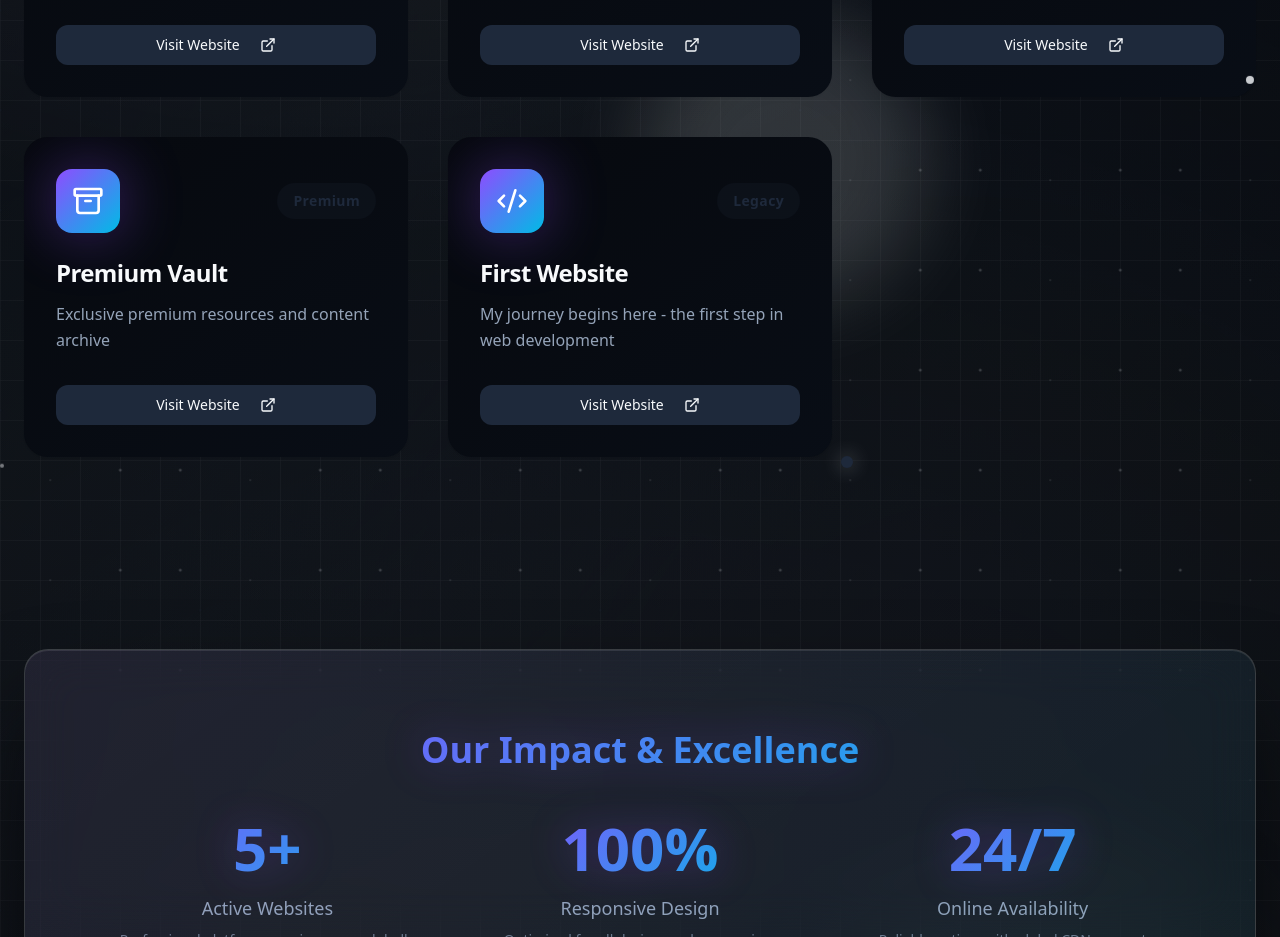
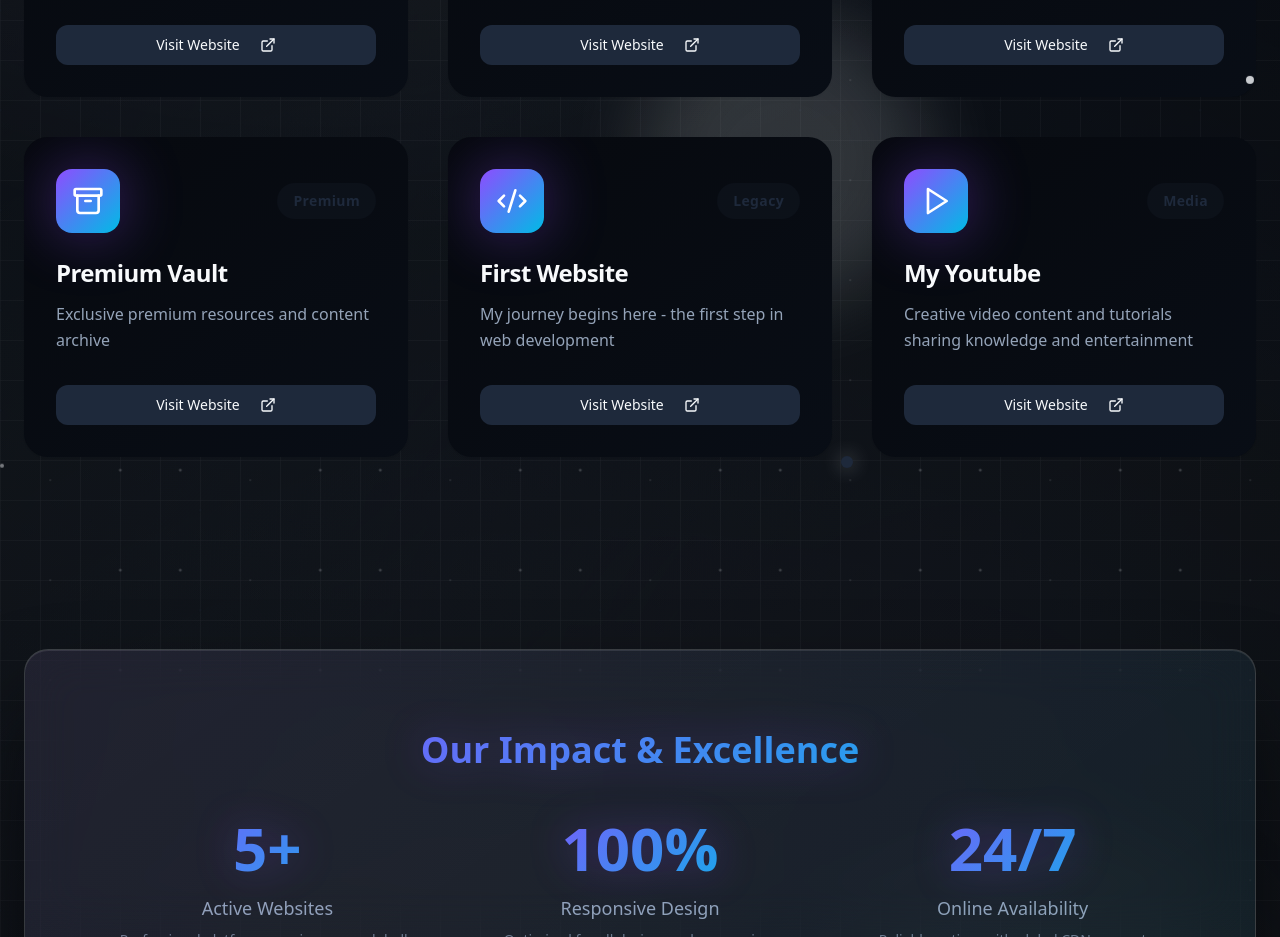
Before and after one commit to shreyagarwal72/nextup-hub, a React (Vite) app: page / in a window 1280 px wide. Shown: the part 1340-2277 px from the top of the page. Built offline with nearby package versions, Linux system fonts and the light colour scheme; the HTML template or start-up script is replaced by a standard one.

Commit message:
Add Youtube button

```diff
--- a/src/pages/Index.tsx
+++ b/src/pages/Index.tsx
@@ -1,6 +1,6 @@
 import { Button } from "@/components/ui/button";
 import { Card, CardContent, CardDescription, CardHeader, CardTitle } from "@/components/ui/card";
-import { ExternalLink, Globe, Code2, Wrench, Archive, Gamepad2, Mail } from "lucide-react";
+import { ExternalLink, Globe, Code2, Wrench, Archive, Gamepad2, Mail, Play } from "lucide-react";
 import { ThemeToggle } from "@/components/ThemeToggle";
 
 const Index = () => {
@@ -39,6 +39,13 @@ const Index = () => {
       url: "https://shreyagarwal72.github.io/home.html",
       icon: Code2,
       category: "Legacy"
+    },
+    {
+      title: "My Youtube",
+      description: "Creative video content and tutorials sharing knowledge and entertainment",
+      url: "https://myyoutube-cyan.vercel.app/",
+      icon: Play,
+      category: "Media"
     }
   ];
 
```
